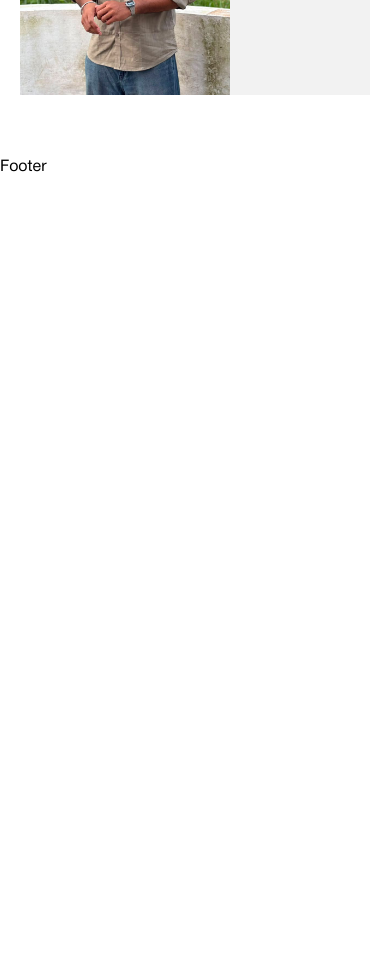
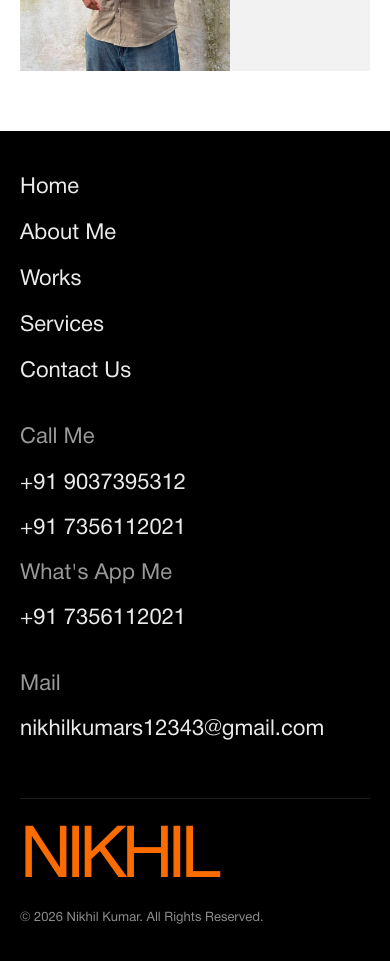
Before and after one commit to nikhilkumar202002/nikhil-my-portfolio, a Next.js app: page / in a window 390 px wide. Shown: the part 2880-3841 px from the top of the page. Before the commit the page ends 3059 px from the top, so only its background shows below. Built offline with nearby package versions, Linux system fonts and the light colour scheme.

Commit message:
Implement footer with navigation links and contact information; add styles for footer layout and responsiveness

```diff
--- a/app/component/layout/Footer.tsx
+++ b/app/component/layout/Footer.tsx
@@ -1,9 +1,78 @@
-import React from 'react'
+import Link from "next/link";
+import "./Styles.css";
+
+const navLinks = [
+  { label: "Home", href: "/" },
+  { label: "About Me", href: "#about" },
+  { label: "Works", href: "#work" },
+  { label: "Services", href: "#service" },
+  { label: "Contact Us", href: "#contact" },
+];
 
 const Footer = () => {
   return (
-    <div>Footer</div>
-  )
-}
+    <footer className="footer-section">
+      <div className="site-container">
+        <div className="footer-top">
+          <div className="footer-grid">
+            <nav aria-label="Footer navigation">
+              <ul className="footer-nav-list">
+                {navLinks.map((link) => (
+                  <li key={link.label}>
+                    <Link href={link.href} className="footer-nav-link">
+                      {link.label}
+                    </Link>
+                  </li>
+                ))}
+              </ul>
+            </nav>
 
-export default Footer
+            <div className="footer-right">
+              <div className="footer-contact-group">
+                <p className="footer-contact-label">Call Me</p>
+                <div className="footer-contact-links">
+                  <Link href="tel:+919037395312" className="footer-contact-link">
+                    +91 9037395312
+                  </Link>
+                  <Link href="tel:+917356112021" className="footer-contact-link">
+                    +91 7356112021
+                  </Link>
+                </div>
+
+                <p className="footer-contact-label">What&apos;s App Me</p>
+                <div className="footer-contact-links">
+                  <Link
+                    href="https://wa.me/917356112021"
+                    target="_blank"
+                    rel="noreferrer noopener"
+                    className="footer-contact-link"
+                  >
+                    +91 7356112021
+                  </Link>
+                </div>
+              </div>
+
+              <div className="footer-email-group">
+                <p className="footer-contact-label">Mail</p>
+                <Link
+                  href="mailto:nikhilkumars12343@gmail.com"
+                  className="footer-contact-link footer-email-link"
+                >
+                  nikhilkumars12343@gmail.com
+                </Link>
+              </div>
+            </div>
+          </div>
+        </div>
+
+        <div className="footer-bottom">
+          <div className="footer-brand">NIKHIL</div>
+
+          <p className="footer-copy">© 2026 Nikhil Kumar. All Rights Reserved.</p>
+        </div>
+      </div>
+    </footer>
+  );
+};
+
+export default Footer;
--- a/app/component/layout/Styles.css
+++ b/app/component/layout/Styles.css
@@ -0,0 +1,126 @@
+.footer-section {
+  background: #000000;
+  color: #ffffff;
+}
+
+.footer-top {
+  border-bottom: 1px solid rgba(255, 255, 255, 0.1);
+  padding: 44px 0 56px;
+}
+
+.footer-grid {
+  display: grid;
+  gap: 40px;
+}
+
+.footer-nav-list {
+  display: flex;
+  flex-direction: column;
+  gap: 20px;
+  margin: 0;
+  padding: 0;
+  list-style: none;
+}
+
+.footer-nav-link,
+.footer-contact-link,
+.footer-contact-label {
+  font-size: 22px;
+  line-height: 1.15;
+  font-weight: 400;
+  color: rgba(255, 255, 255, 0.92);
+  transition: color 0.2s ease;
+}
+
+.footer-nav-link:hover,
+.footer-contact-link:hover {
+  color: #fb6c00;
+}
+
+.footer-contact-label {
+  color: rgba(255, 255, 255, 0.6);
+  padding-bottom: 0;
+}
+
+.footer-right {
+  display: grid;
+  gap: 40px;
+}
+
+.footer-contact-group,
+.footer-email-group {
+  display: flex;
+  flex-direction: column;
+  gap: 20px;
+}
+
+.footer-contact-links {
+  display: flex;
+  flex-direction: column;
+  gap: 20px;
+  font-weight: 400;
+}
+
+.footer-email-link {
+  word-break: break-word;
+}
+
+.footer-bottom {
+  display: flex;
+  flex-direction: column;
+  gap: 20px;
+  padding: 28px 0 36px;
+}
+
+.footer-brand {
+  font-size: clamp(4.5rem, 11vw, 9rem);
+  line-height: 0.9;
+  font-weight: 400;
+  letter-spacing: -0.08em;
+  color: #fb6c00;
+}
+
+.footer-copy {
+  margin: 0;
+  font-size: 13px;
+  line-height: 1;
+  color: rgba(255, 255, 255, 0.55);
+}
+
+@media (min-width: 768px) {
+  .footer-top {
+    padding: 52px 0 64px;
+  }
+
+  .footer-grid {
+    grid-template-columns: minmax(0, 1fr) minmax(0, 1fr);
+    gap: 120px;
+    align-items: start;
+  }
+
+  .footer-right {
+    grid-template-columns: minmax(0, 1fr) minmax(0, 1fr);
+    gap: 56px;
+  }
+
+  .footer-bottom {
+    flex-direction: row;
+    align-items: end;
+    justify-content: space-between;
+    padding: 34px 0 40px;
+  }
+}
+
+@media (min-width: 1024px) {
+  .footer-top {
+    padding: 60px 0 72px;
+  }
+
+  .footer-grid {
+    gap: 160px;
+  }
+
+  .footer-right {
+    gap: 72px;
+  }
+}
--- a/app/layout.tsx
+++ b/app/layout.tsx
@@ -15,7 +15,7 @@ export default function RootLayout({ children }: LayoutProps<"/">) {
       lang="en"
       className={`${helveticaNeue.variable} h-full antialiased`}
     >
-      <body className="min-h-full flex flex-col font-sans">a
+      <body className="min-h-full flex flex-col font-sans">
         <Navbar />
         <main className="flex-1">{children}</main>
         <Footer />
```
